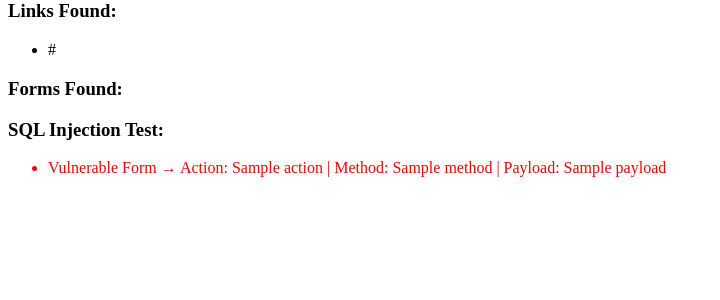
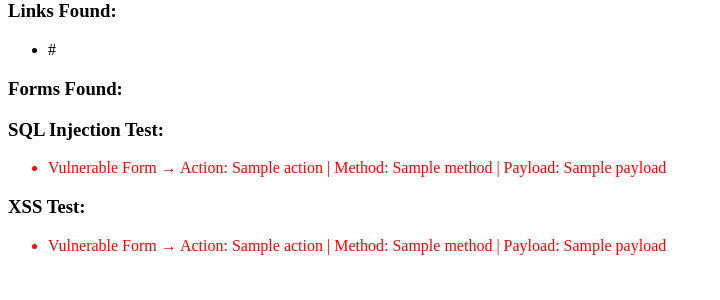
Before and after one commit to Cedric-Raichand/IC_CS_01, a Flask app: template templates/index.html in a window 1280 px wide. Shown: the part 218-518 px from the top of the page, without its empty margins (0-720 px from the left). Run offline with Flask 3, Linux system fonts and the light colour scheme; the template is opened without the code that fills it: most values are stand-ins (such as "Sample title", 1, 10 or a date in 2020).

Commit message:
feat: display XSS scan results in interface
- Show vulnerable forms and payload used
- Display safe message when no XSS detected

```diff
--- a/templates/index.html
+++ b/templates/index.html
@@ -51,10 +51,6 @@
     {% endfor %}
 </ul>
 
-{% endif %}
-
-{% endif %}
-
 <h3>SQL Injection Test:</h3>
 {% if result.sql_vulnerabilities %}
 <ul>
@@ -69,6 +65,22 @@
 <p style="color:green;">No SQL Injection vulnerability detected</p>
 {% endif %}
 
+<h3>XSS Test:</h3>
+{% if result.xss_vulnerabilities %}
+<ul>
+    {% for vuln in result.xss_vulnerabilities %}
+    <li style="color:red;">
+        Vulnerable Form → Action: {{ vuln.action }} | Method: {{ vuln.method }}
+        | Payload: {{ vuln.payload }}
+    </li>
+    {% endfor %}
+</ul>
+{% else %}
+<p style="color:green;">No XSS vulnerability detected</p>
+{% endif %}
+
+{% endif %}
+{% endif %}
 
 </body>
 </html>
```
